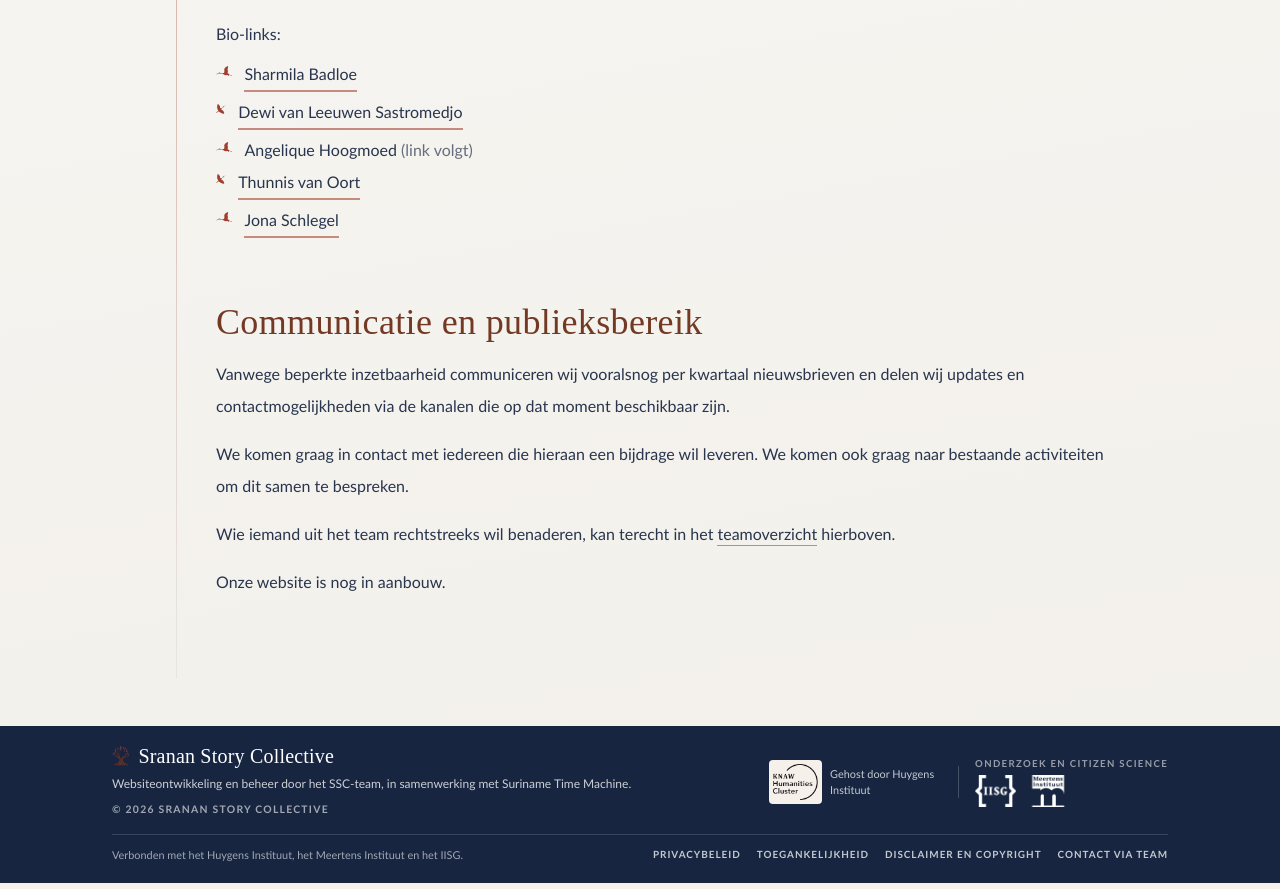
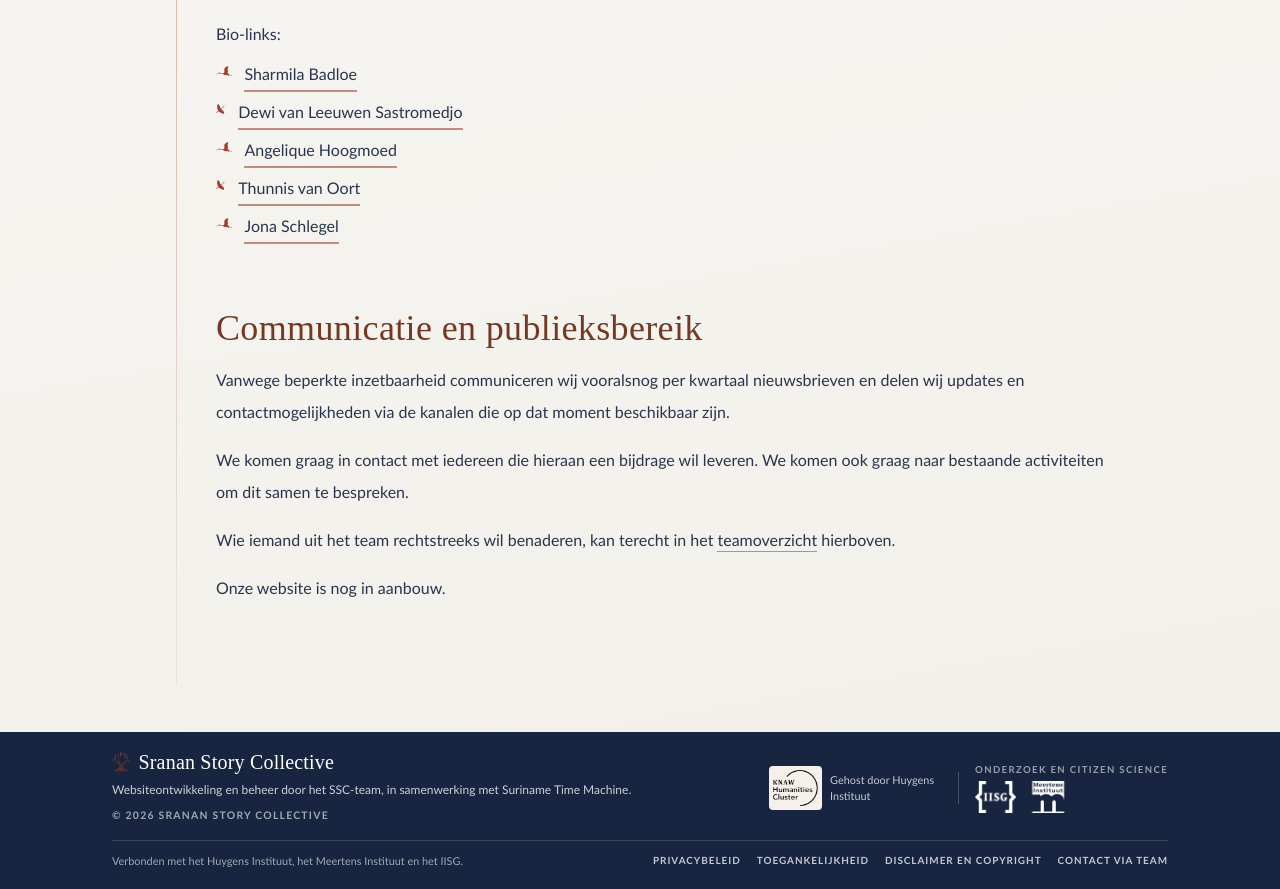
Before and after one commit to SurinameTimeMachine/sranan-story-collective, a Next.js app in the folder web/: page / in a window 1280 px wide. Shown: the part 2440-3329 px from the top of the page. Built offline with nearby package versions, Linux system fonts and the light colour scheme.

Commit message:
Add Angelique

```diff
--- a/web/src/app/page.tsx
+++ b/web/src/app/page.tsx
@@ -44,7 +44,10 @@
     name: 'Dewi van Leeuwen Sastromedjo',
     href: 'https://www.huygens.knaw.nl/medewerkers/dewi-van-leeuwen-sastromedjo/',
   },
-  { name: 'Angelique Hoogmoed', href: '' },
+  {
+    name: 'Angelique Hoogmoed',
+    href: 'https://www.huygens.knaw.nl/medewerkers/angelique-hoogmoed/',
+  },
   {
     name: 'Thunnis van Oort',
     href: 'https://www.huygens.knaw.nl/medewerkers/thunnis-van-oort/',
```
